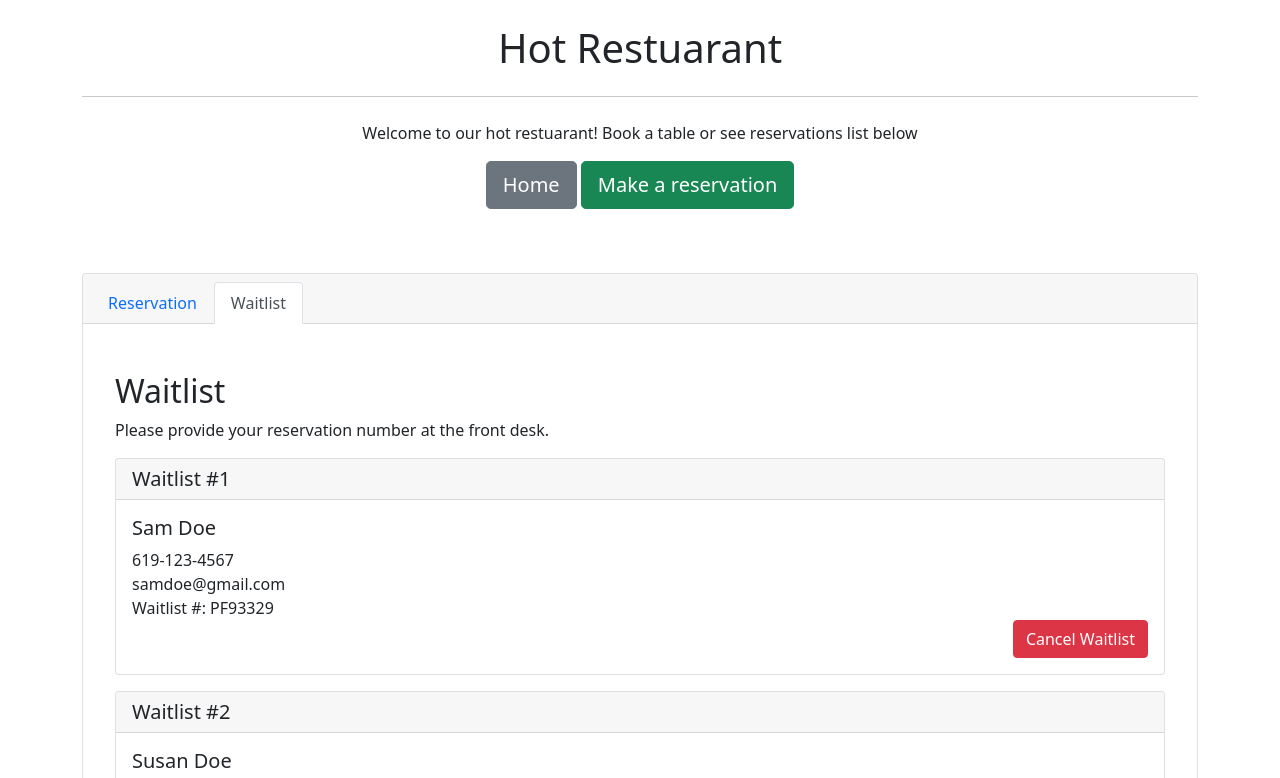
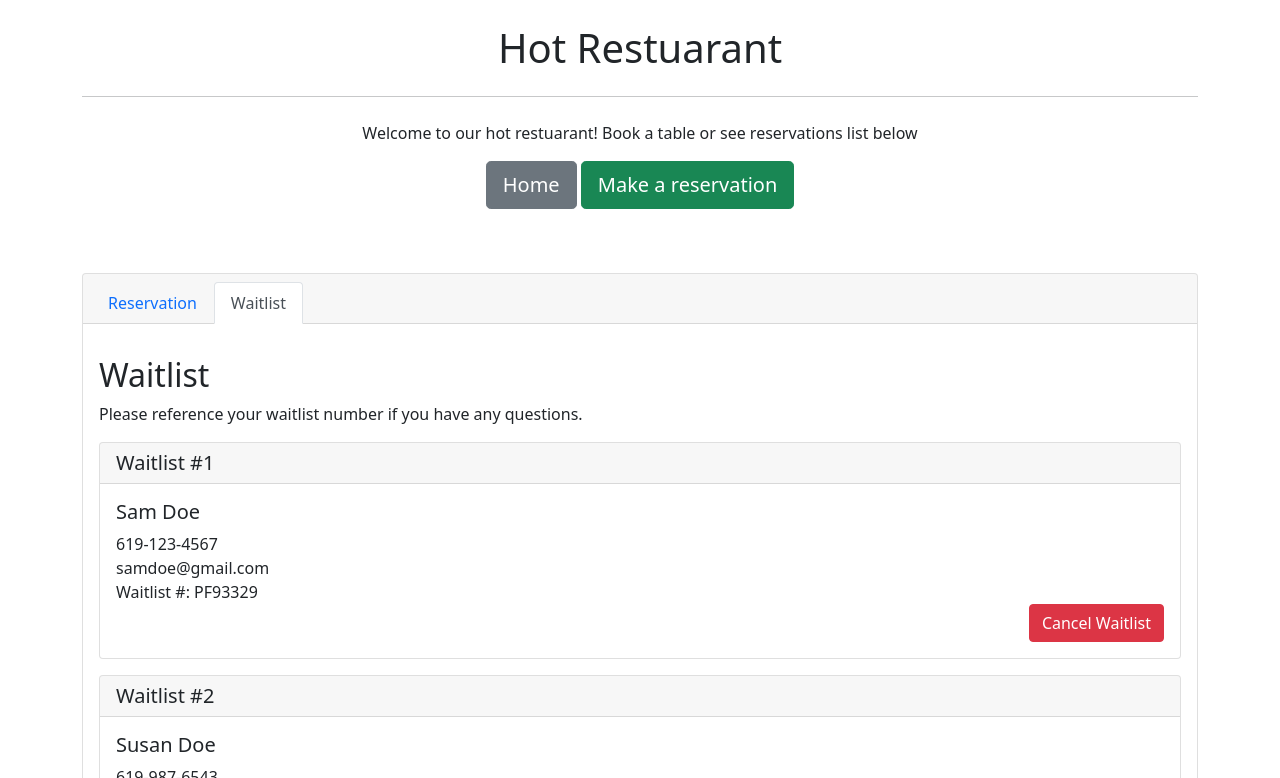
Before and after one commit to JEckfeldt/HotRestaurant, a website: page table.html in a window 1280 px wide. Both pictures are taken after a click on the tab "Waitlist". Shown: the top 778 px of the page. Drawn offline with nearby package versions, Linux system fonts and the light colour scheme.

Commit message:
cleaned up waitlist code

```diff
--- a/table.html
+++ b/table.html
@@ -68,9 +68,9 @@
 
           <div class="tab-pane" id="waitlist" role="tabpanel" aria-labelledby="waitlist-tab">
             <!-- Waitlist -->
-            <div id="waitlist" class="card-body" role="tabpanel" aria-labelledby="waitlist-tab">
+
               <h2 class="card-title">Waitlist</h2>
-              <p>Please provide your reservation number at the front desk. </p>
+              <p>Please reference your waitlist number if you have any questions. </p>
 
               <!-- Waitlist #1 -->
               <div id="wl1" class="card">
@@ -100,7 +100,7 @@
 
               <p></p>
 
-            </div>
+
           </div>
 
 
```
